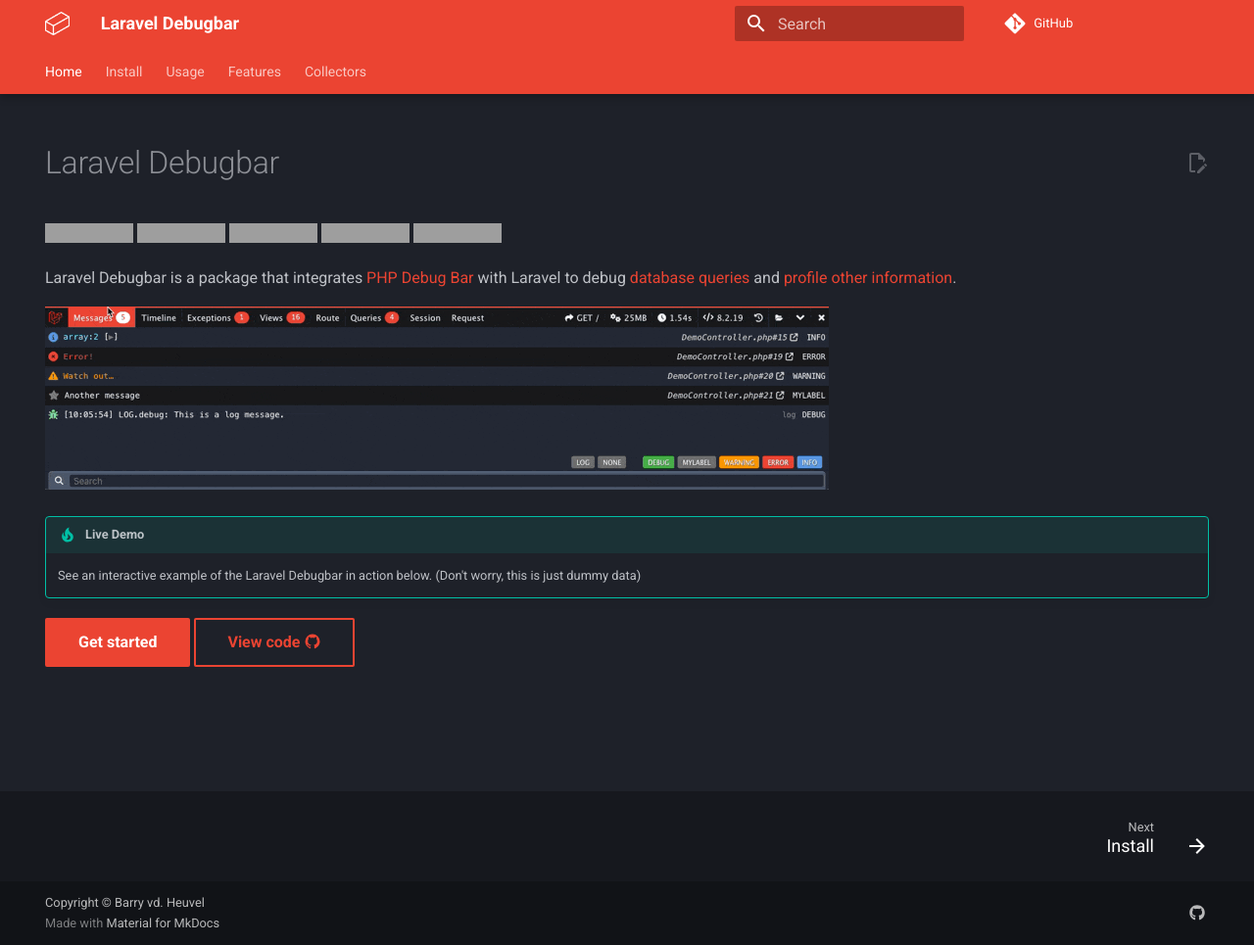
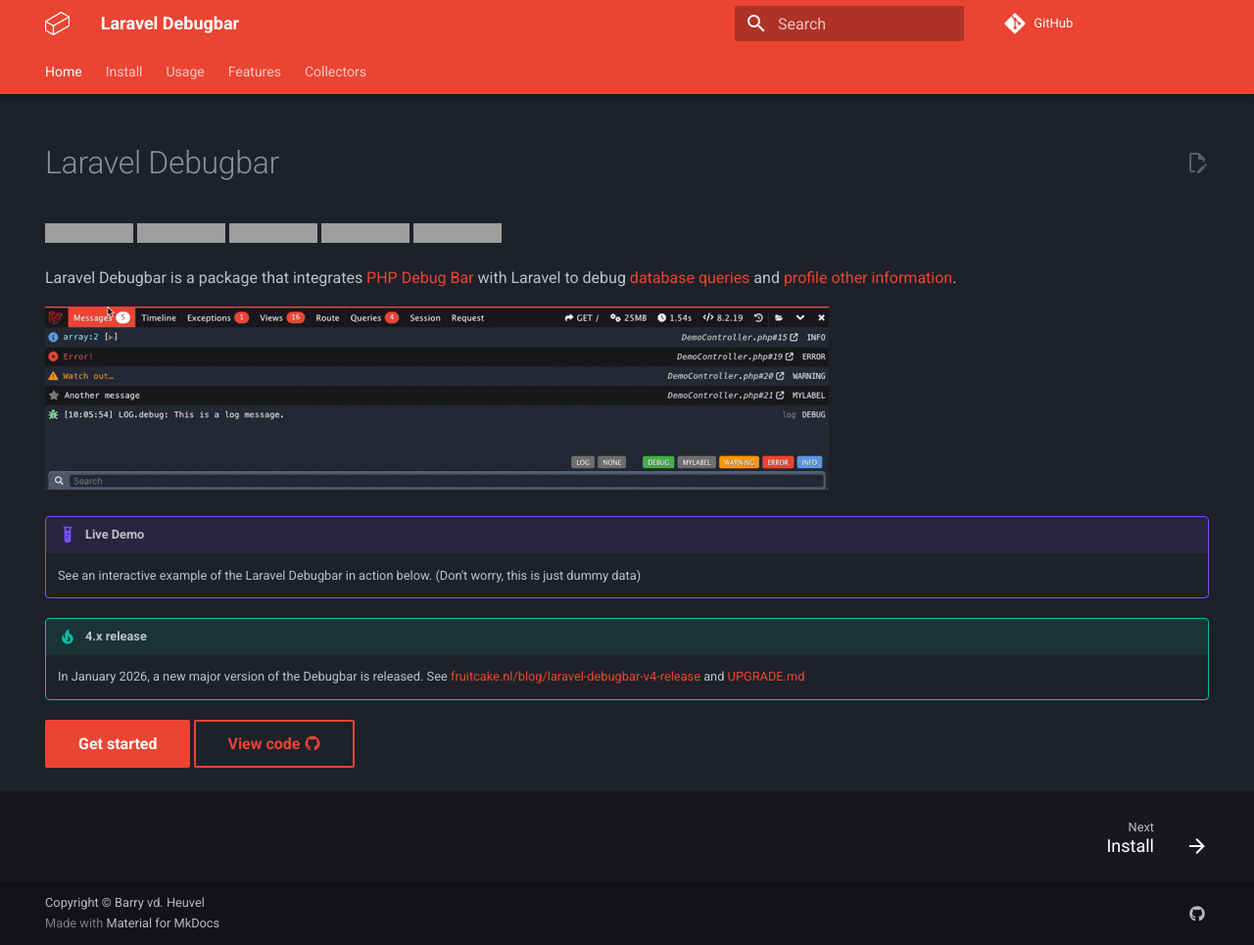
Before and after one commit to barryvdh/laravel-debugbar, an MkDocs documentation site: the page built from docs/index.md, in a window 1280 px wide and 965 px high. Shown: the whole window at 98% size. Built offline with MkDocs 1.6.1 and Material for MkDocs 9.7.7, drawn with Linux system fonts in a browser that asks for light colours; comment, search, counter and statistics services are not loaded; grey boxes are pictures that could not be loaded.

Commit message:
Update vendor name, fix release notes

```diff
--- a/docs/index.md
+++ b/docs/index.md
@@ -7,18 +7,20 @@
 ---
 
 # Laravel Debugbar
-![Unit Tests](https://github.com/barryvdh/laravel-debugbar/workflows/Unit%20Tests/badge.svg)
+![Unit Tests](https://github.com/fruitcake/laravel-debugbar/workflows/Unit%20Tests/badge.svg)
 [![Packagist License](https://img.shields.io/badge/Licence-MIT-blue)](http://choosealicense.com/licenses/mit/)
-[![Latest Stable Version](https://img.shields.io/packagist/v/barryvdh/laravel-debugbar?label=Stable)](https://packagist.org/packages/barryvdh/laravel-debugbar)
-[![Total Downloads](https://img.shields.io/packagist/dt/barryvdh/laravel-debugbar?label=Downloads)](https://packagist.org/packages/barryvdh/laravel-debugbar)
+[![Latest Stable Version](https://img.shields.io/packagist/v/fruitcake/laravel-debugbar?label=Stable)](https://packagist.org/packages/fruitcake/laravel-debugbar)
+[![Total Downloads](https://img.shields.io/packagist/dt/barryvdh/laravel-debugbar?label=Downloads)](https://packagist.org/packages/fruitcake/laravel-debugbar)
 [![Fruitcake](https://img.shields.io/badge/Powered%20By-Fruitcake-b2bc35.svg)](https://fruitcake.nl/)
 
 Laravel Debugbar is a package that integrates [PHP Debug Bar](https://github.com/php-debugbar/php-debugbar) with Laravel to debug [database queries](collectors.md#db) and [profile other information](collectors.md).
 
 ![Debugbar Dark Mode screenshot](img/debugbar.gif)
 
-!!! tip "Live Demo"
+!!! example "Live Demo"
     See an interactive example of the Laravel Debugbar in action below. (Don't worry, this is just dummy data)
 
+!!! tip "4.x release"
+    In January 2026, a new major version of the Debugbar is released. See [fruitcake.nl/blog/laravel-debugbar-v4-release](https://fruitcake.nl/blog/laravel-debugbar-v4-release) and [UPGRADE.md](https://github.com/fruitcake/laravel-debugbar/blob/master/UPGRADE.md)
 
-[Get started](installation.md){ .md-button .md-button--primary } [View code :material-github:](https://github.com/barryvdh/laravel-debugbar){ .md-button }
+[Get started](installation.md){ .md-button .md-button--primary } [View code :material-github:](https://github.com/fruitcake/laravel-debugbar){ .md-button }
--- a/docs/overrides/shortcodes.py
+++ b/docs/overrides/shortcodes.py
@@ -133,7 +133,7 @@
 # Create badge for version
 def _badge_for_version(text: str, page: Page, files: Files):
     spec = text
-    path = f"https://github.com/barryvdh/laravel-debugbar/releases/tag/{spec}"
+    path = f"https://github.com/fruitcake/laravel-debugbar/releases/tag/{spec}"
 
     # Return badge
     icon = "material-tag-outline"
```
Also changed, not shown: UPGRADE.md (+1 -1 lines), docs/features.md (+1 -1 lines), docs/installation.md (+2 -2 lines), readme.md (+4 -4 lines).
